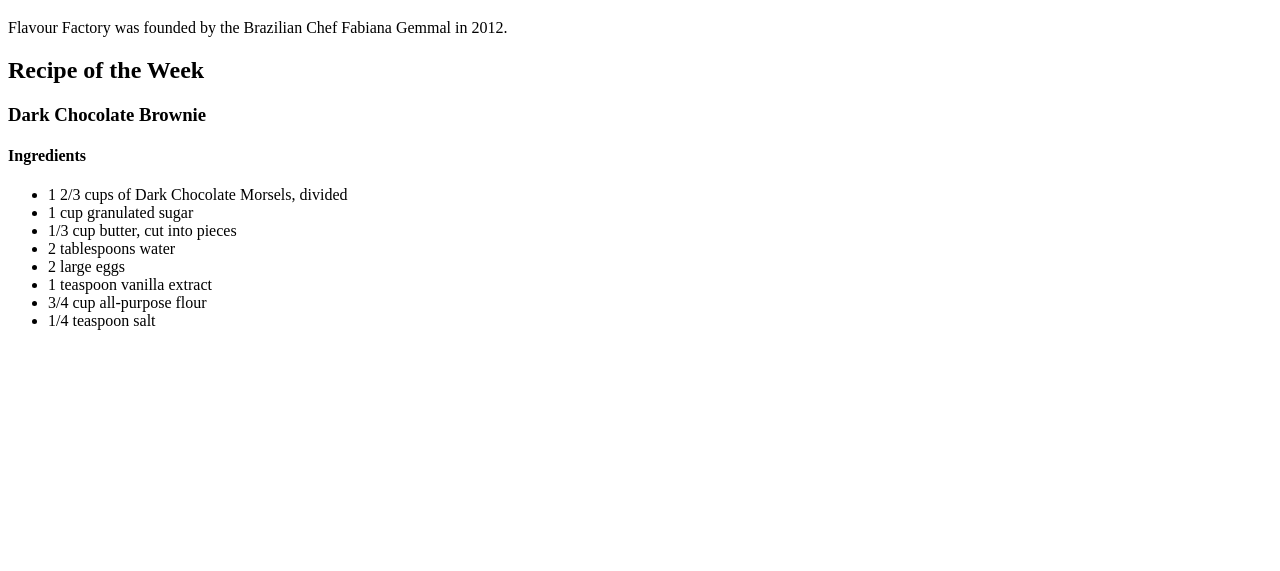
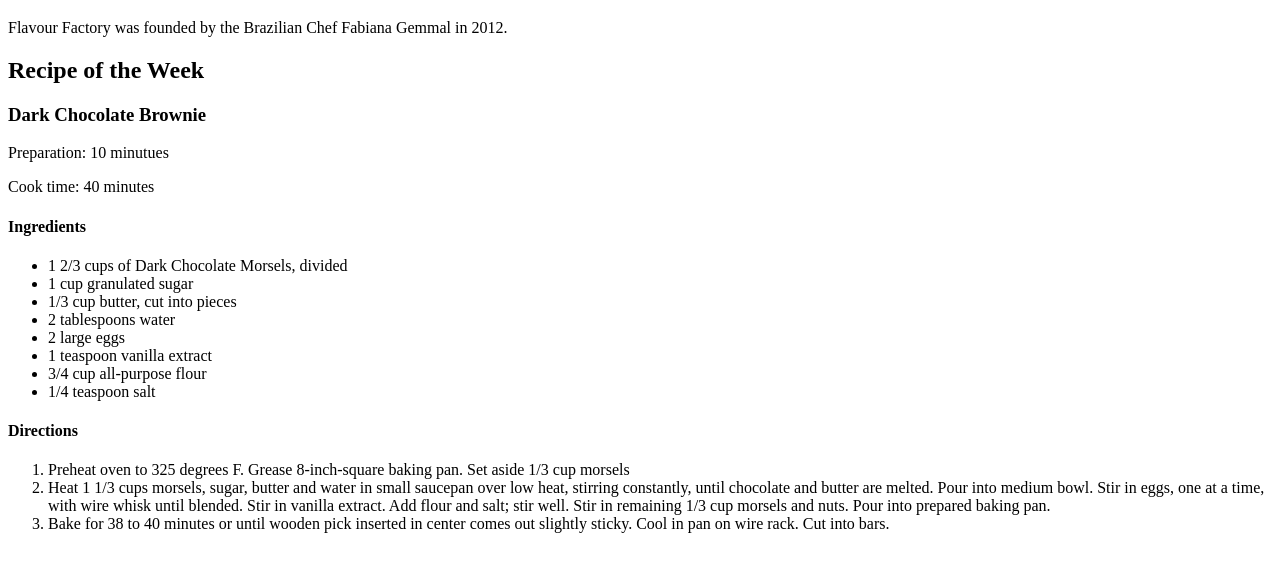
Before and after one commit to cabraldiogo/dws1, a plain HTML site: page brownie_recipe.html in a window 1280 px wide. Shown: the part 61-632 px from the top of the page. Drawn offline with Linux system fonts and the light colour scheme.

Commit message:
created an ordered list and cleaned up the code

```diff
--- a/brownie_recipe.html
+++ b/brownie_recipe.html
@@ -11,6 +11,8 @@
 		<h2>Recipe of the Week</h2>
 
 		<h3>Dark Chocolate Brownie</h3>
+		<p>Preparation: 10 minutues</p>
+		<p>Cook time: 40 minutes</p>
 
 		<h4> Ingredients </h4>
 		<ul>
@@ -23,8 +25,12 @@
 			<li>3/4 cup all-purpose flour</li>
 			<li>1/4 teaspoon salt</li>
 		</ul>
+		<h4> Directions </h4>
 
-
-
+		<ol>
+			<li>Preheat oven to 325 degrees F. Grease 8-inch-square baking pan. Set aside 1/3 cup morsels</li>
+			<li>Heat 1 1/3 cups morsels, sugar, butter and water in small saucepan over low heat, stirring constantly, until chocolate and butter are melted. Pour into medium bowl. Stir in eggs, one at a time, with wire whisk until blended. Stir in vanilla extract. Add flour and salt; stir well. Stir in remaining 1/3 cup morsels and nuts. Pour into prepared baking pan.</li>
+			<li>Bake for 38 to 40 minutes or until wooden pick inserted in center comes out slightly sticky. Cool in pan on wire rack. Cut into bars.</li>
+		</ol>
 	</body>
 </html>
```
